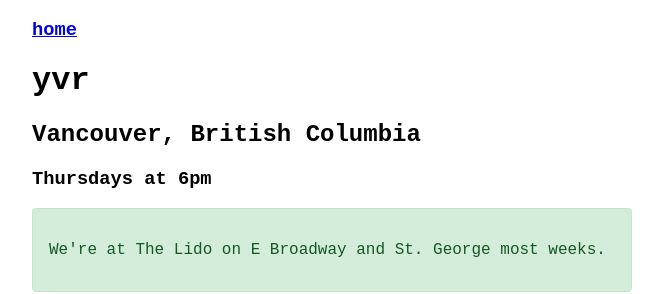
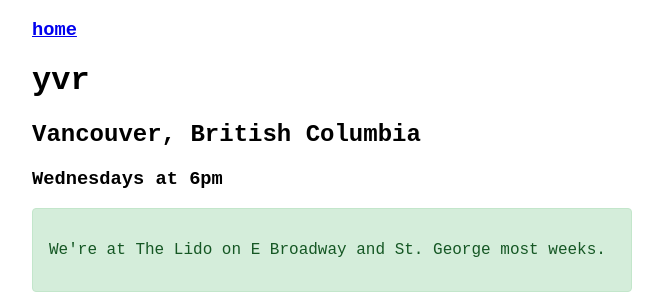
Before and after one commit to WhiskeyTuesday/officehoursdotlol, a SvelteKit app: page /yvr in a window 1280 px wide. Shown: the top 294 px of the page, without its empty margins (308-971 px from the left). Built offline with nearby package versions, Linux system fonts and the light colour scheme.

Commit message:
move yvr back to wednesday

```diff
--- a/src/routes/yvr/+page.svelte
+++ b/src/routes/yvr/+page.svelte
@@ -1,7 +1,7 @@
 <h1>yvr</h1>
 <h2>Vancouver, British Columbia</h2>
 
-<h3>Thursdays at 6pm</h3>
+<h3>Wednesdays at 6pm</h3>
 
 <div class="info-green">
   <p>We're at The Lido on E Broadway and St. George most weeks.</p>
```
